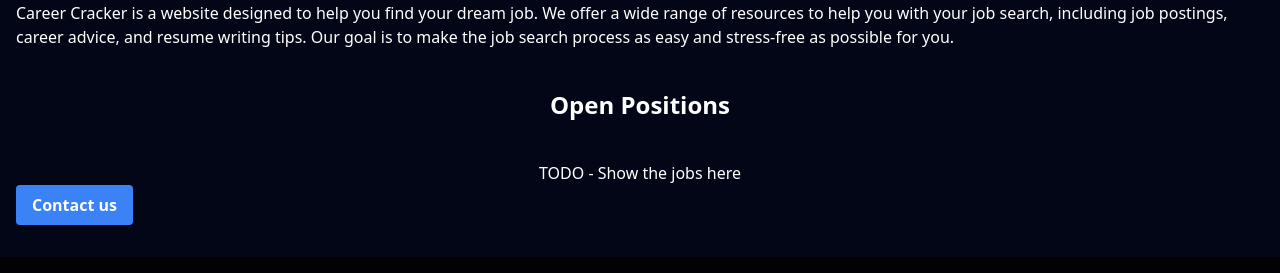
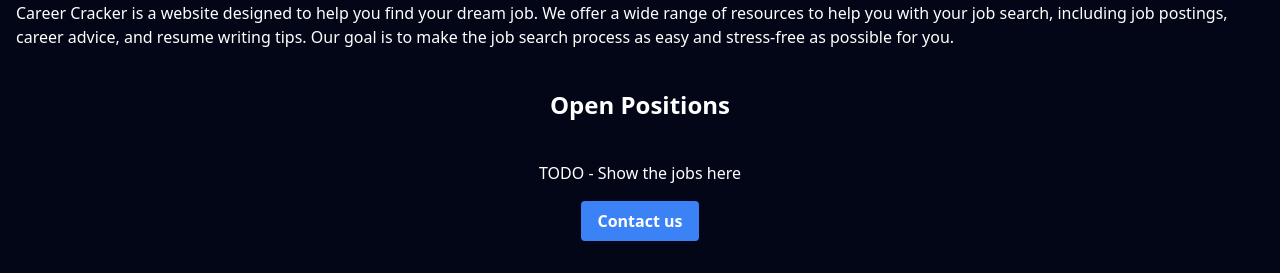
Before and after one commit to vinnu112p/career-website, a Flask app: page / in a window 1280 px wide. Shown: the part 979-1252 px from the top of the page. Run offline with Flask 3, Linux system fonts and the light colour scheme; some libraries are stand-ins or nearby versions.

Commit message:
Assistant checkpoint: Center button with Tailwind flexbox
Assistant generated file changes:
- templates/home.html: Center button using Tailwind

---

User prompt:

how can i center my button just give me tailwind

```diff
--- a/templates/home.html
+++ b/templates/home.html
@@ -19,7 +19,9 @@
 
     <h2 class="text-2xl font-bold text-white text-center font-sans mt-10">Open Positions</h2>
     <p class="text-white text-center font-sans mt-10"">TODO - Show the jobs here</p>
-    <button class="bg-blue-500 hover:bg-blue-700 text-white font-bold py-2 px-4 rounded content-center">Contact us</button>
+    <div class="flex justify-center mt-4">
+      <button class="bg-blue-500 hover:bg-blue-700 text-white font-bold py-2 px-4 rounded">Contact us</button>
+    </div>
 
 
 
```
